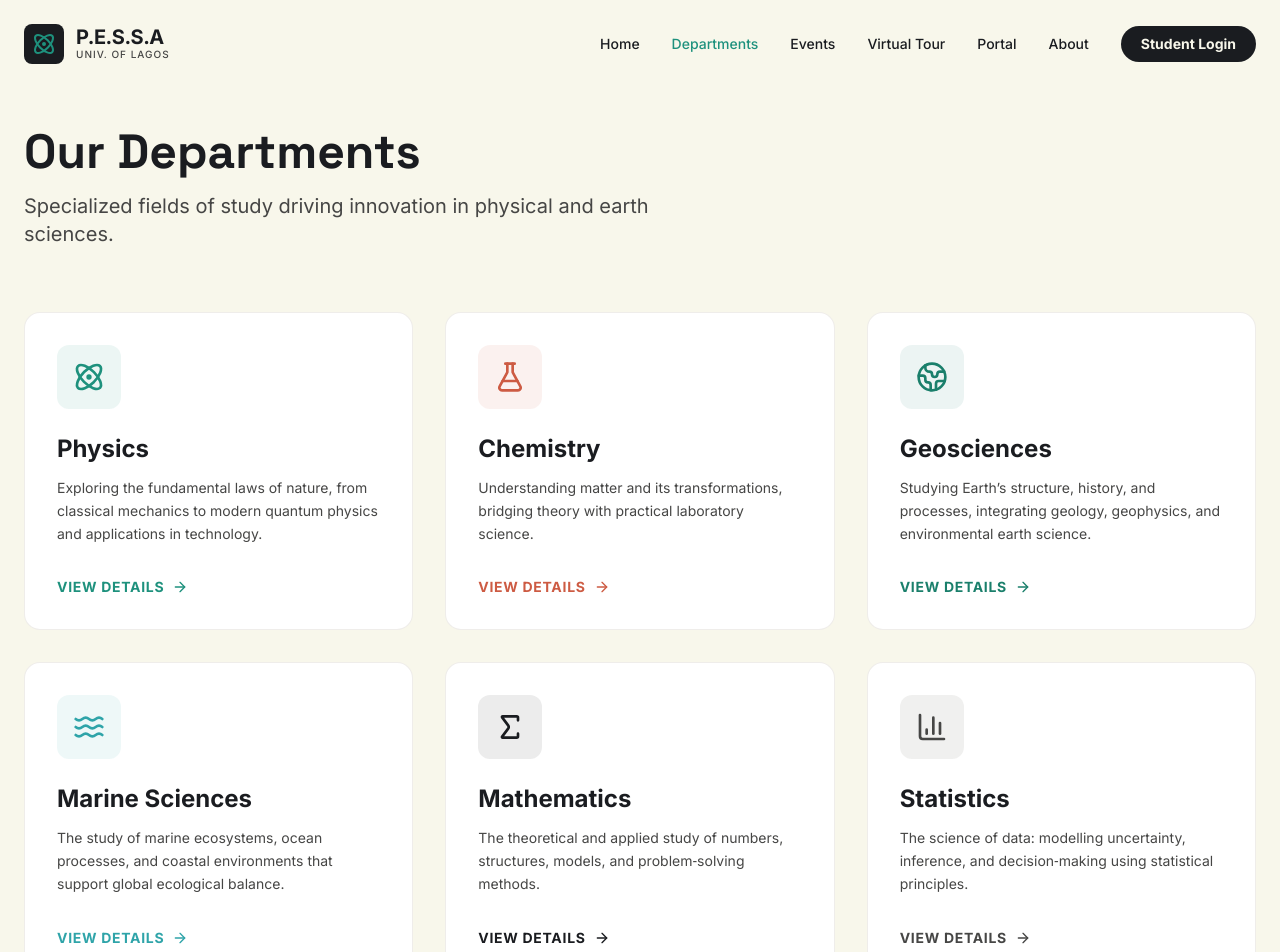
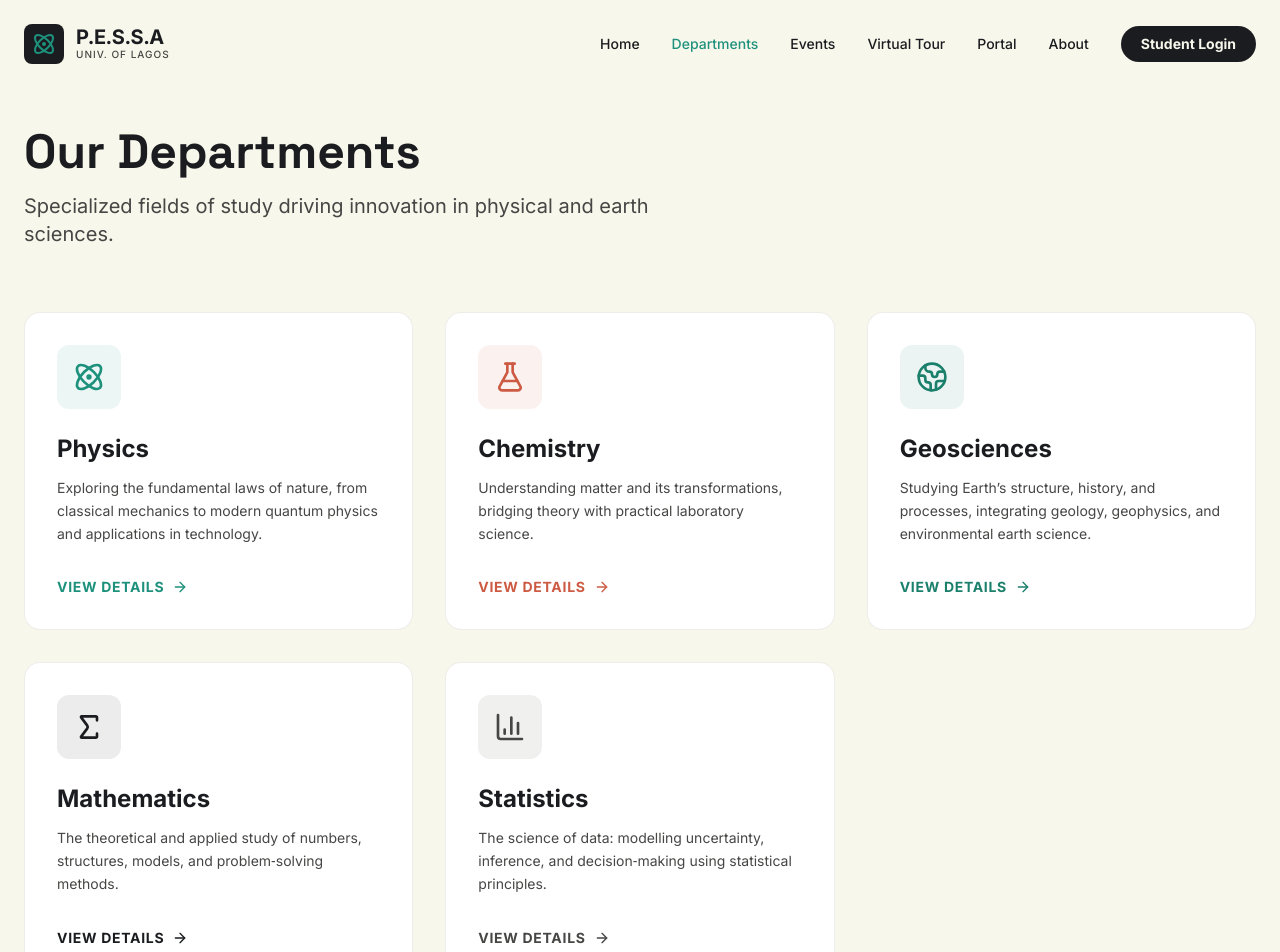
Before and after one commit to Nelrapheal/pessa, a React (Vite) app: page /#/departments in a window 1280 px wide. Shown: the top 952 px of the page. Built offline with nearby package versions, Linux system fonts and the light colour scheme.

Commit message:
Fix TypeScript error

```diff
--- a/src/constants.ts
+++ b/src/constants.ts
@@ -42,17 +42,6 @@ export const DEPARTMENTS: Department[] = [
     research: ['Oil & Gas Exploration', 'Climate Change History', 'Groundwater Studies'],
     careers: ['Geologist', 'Geoscience Consultant', 'Environmental Specialist', 'Field Researcher'],
     headOfDept: 'Prof. Lukumon Adeoti'
-  },
-  {
-    id: 'marine',
-    name: 'Marine Sciences',
-    color: '#2FA4A9',
-    iconName: 'Waves',
-    description: 'The study of marine ecosystems, ocean processes, and coastal environments that support global ecological balance.',
-    courses: ['Oceanography', 'Marine Biology', 'Fisheries Science', 'Aquatic Ecology'],
-    research: ['Marine Pollution & Conservation', 'Coastal Dynamics', 'Sustainable Fisheries'],
-    careers: ['Marine Biologist', 'Oceanographer', 'Environmental Consultant', 'Conservation Scientist'],
-    headOfDept: 'Prof. Ikenna Charles Onyema'
   },
   {
     id: 'mathematics',
```
